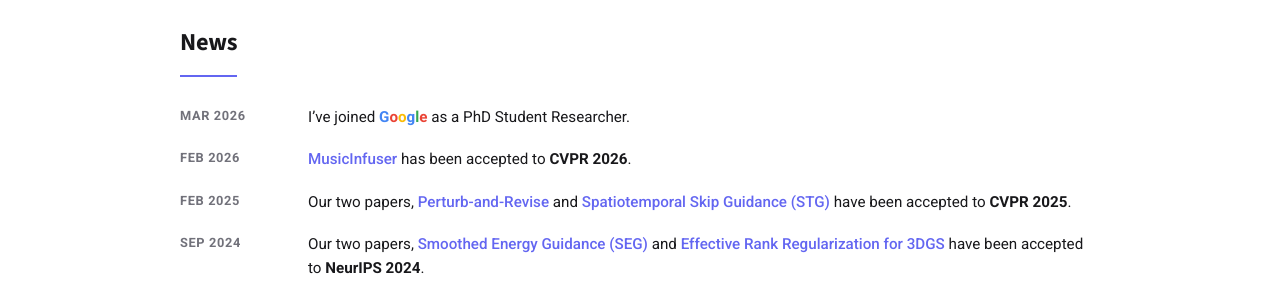
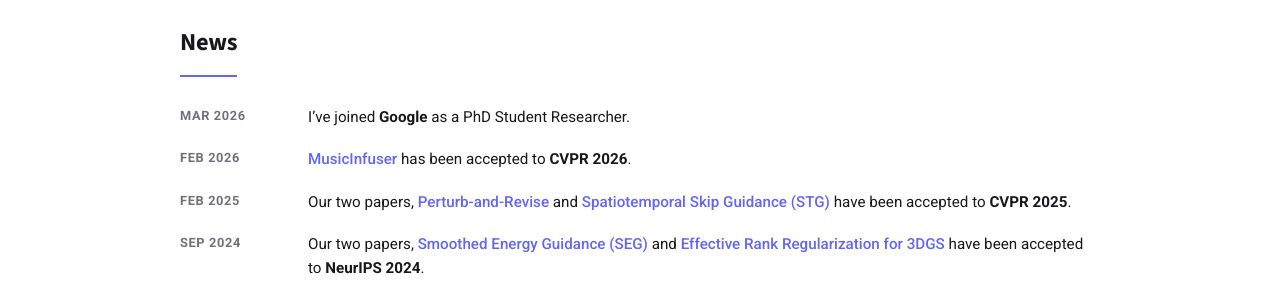
Before and after one commit to SusungHong/susunghong.github.io, a Jekyll site: the page built from index.html, in a window 1280 px wide and 900 px high, scrolled down 374 px. Shown: the part 152-452 px from the top of the window. Built offline with Jekyll 4.4.1, drawn with Linux system fonts in a browser that asks for light colours.

```diff
--- a/_data/news.yml
+++ b/_data/news.yml
@@ -1,5 +1,5 @@
 - date: 2026-03-23
-  text: 'I''ve joined <span style="font-weight:700"><span style="color:#4285F4">G</span><span style="color:#EA4335">o</span><span style="color:#FBBC05">o</span><span style="color:#4285F4">g</span><span style="color:#34A853">l</span><span style="color:#EA4335">e</span></span> as a PhD Student Researcher.'
+  text: "I've joined **Google** as a PhD Student Researcher."
 
 - date: 2026-02-20
   text: "[MusicInfuser](https://arxiv.org/abs/2503.14505) has been accepted to **CVPR 2026**."
```
